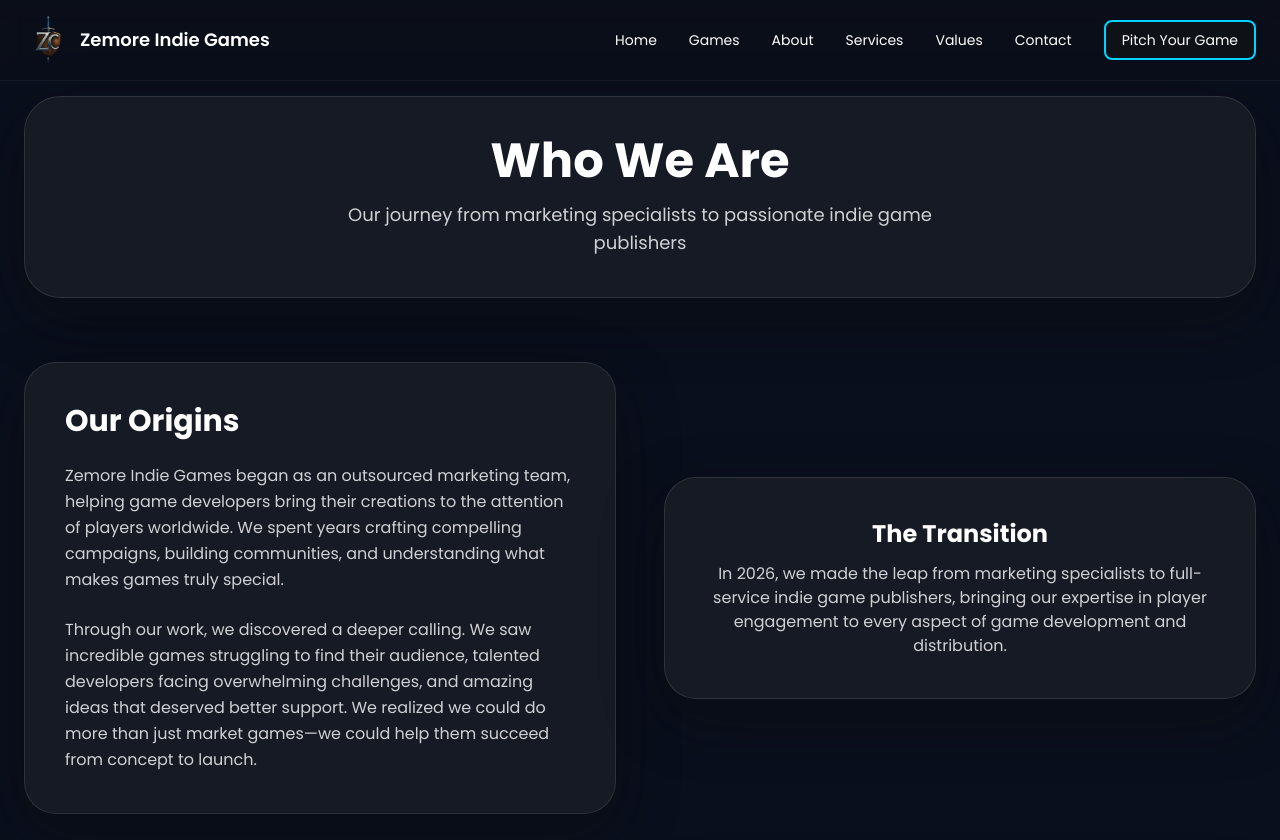
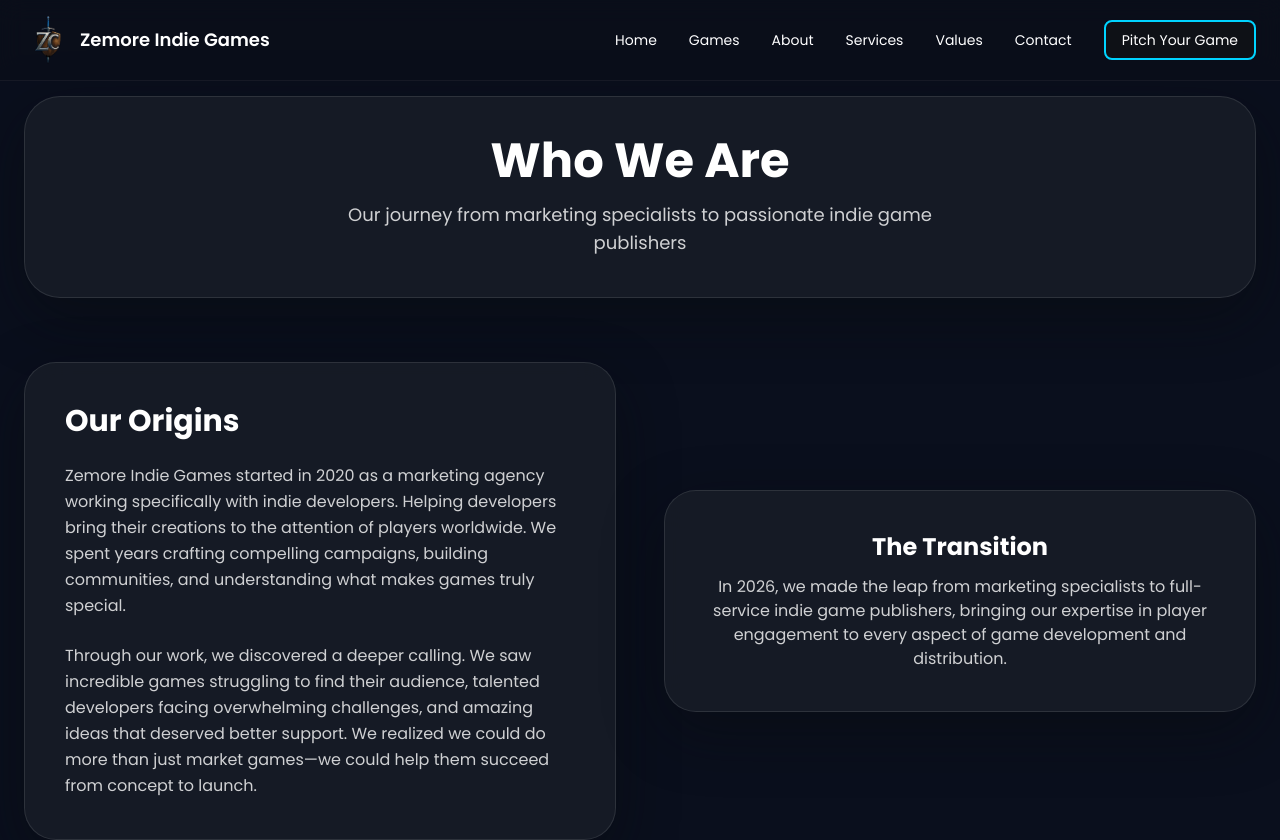
Before and after one commit to ArvinAP/zemoreindiegames, a Next.js app: page /about in a window 1280 px wide. Shown: the top 840 px of the page. Built offline with nearby package versions, Linux system fonts and the light colour scheme.

Commit message:
changed origins copy in about page

```diff
--- a/app/about/page.tsx
+++ b/app/about/page.tsx
@@ -23,7 +23,7 @@ export default function AboutPage() {
             <div className="glass-panel rounded-[32px] p-10 space-y-6">
               <h2 className="text-3xl font-bold text-[var(--text-primary)]">Our Origins</h2>
               <p className="text-white/80 leading-relaxed">
-                Zemore Indie Games began as an outsourced marketing team, helping game developers bring their creations to the attention of players worldwide. We spent years crafting compelling campaigns, building communities, and understanding what makes games truly special.
+                Zemore Indie Games started in 2020 as a marketing agency working specifically with indie developers. Helping developers bring their creations to the attention of players worldwide. We spent years crafting compelling campaigns, building communities, and understanding what makes games truly special.
               </p>
               <p className="text-white/80 leading-relaxed">
                 Through our work, we discovered a deeper calling. We saw incredible games struggling to find their audience, talented developers facing overwhelming challenges, and amazing ideas that deserved better support. We realized we could do more than just market games—we could help them succeed from concept to launch.
```
